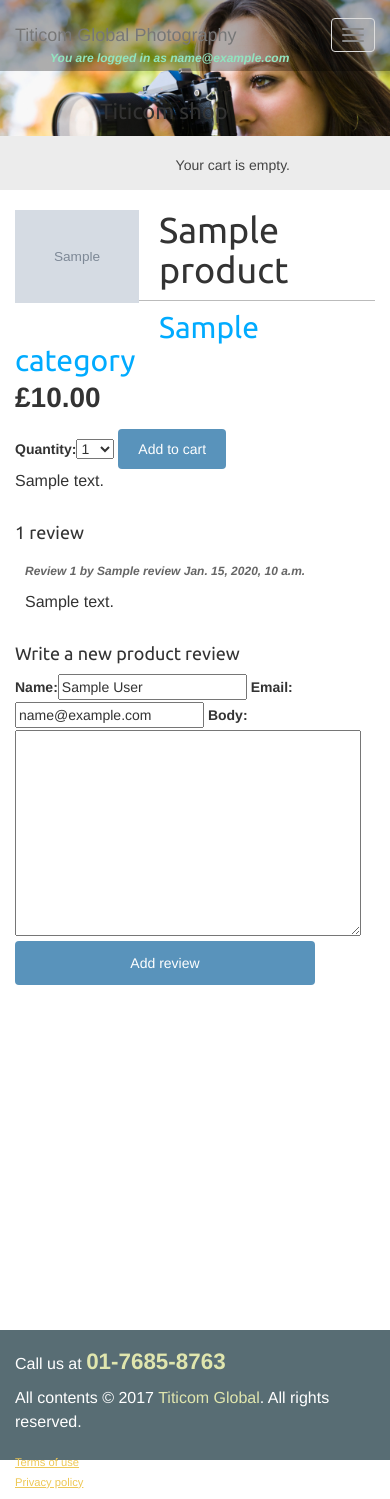
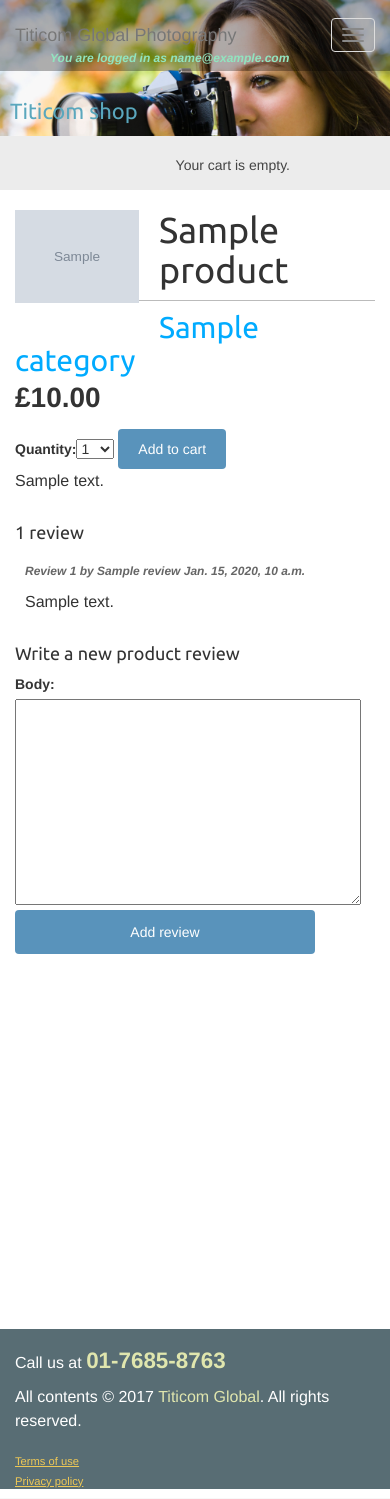
Before and after one commit to caananay/titicomglobal, a Django app: a page that uses templates/base.html in a window 390 px wide. Run offline with Django 3.2, Linux system fonts and the light colour scheme; a user stored in the database is signed in; tables that the repository leaves empty hold one stand-in row (values such as "Sample post"); grey boxes marked "Sample" are stand-in pictures; parts of the project's set-up code (start-up, migrations or seed data) failed here and were passed over; some libraries are stand-ins or nearby versions.

Commit message:
cleaned up code indentation

```diff
--- a/accounts/views.py
+++ b/accounts/views.py
@@ -18,6 +18,7 @@ def register(request):
                                      password=request.POST.get('password1'))
 
             if user:
+                auth.login(request,user)
                 messages.success(request, "You have successfully registered")
                 return redirect(reverse('index'))
 
--- a/blog/forms.py
+++ b/blog/forms.py
@@ -1,7 +1,7 @@
 from django import forms
 
 class EmailPostForm(forms.Form):
-    name = forms.CharField(max_length=25)
-    email = forms.EmailField()
+    name = forms.CharField(label='From', max_length=25, disabled=True)
+    email = forms.EmailField(widget=forms.HiddenInput())
     to = forms.EmailField()
     comments = forms.CharField(required=False, widget=forms.Textarea)
--- a/blog/templates/blog/post/detail.html
+++ b/blog/templates/blog/post/detail.html
@@ -23,7 +23,7 @@
 		{% disqus_show_comments %}
     </div>
     <div id="sidebar1">
-         <h5>Total Number of posts: {% total_posts %}</h5>
+        <h5>Total Number of posts: {% total_posts %}</h5>
         <h3>Latest Posts:</h3>
         {% show_latest_posts 3 %}
     </div>
--- a/blog/templates/blog/post/list.html
+++ b/blog/templates/blog/post/list.html
@@ -32,7 +32,6 @@
 				    				<a href="{% url 'blog:post_list_by_tag' tag.slug %}">{{ tag.name }}</a>
 				    				{% if not forloop.last %}, {% endif %}
 				    			{% endfor %}
-
 				    		</p>
 				        	<p class="date">Published {{ post.publish }} by {{ post.author }}</p>
 				        	{{ post.body|truncatewords:30|linebreaks }}
--- a/blog/templates/blog/post/share.html
+++ b/blog/templates/blog/post/share.html
@@ -4,9 +4,8 @@
 
 {% block title %}Share a post{% endblock %}
 
-{% block blog_header %}
+{% block blog_header %}{% endblock %}
 
-            {% endblock %}
 {% block content %}
     <div id="blog"></div>
     <div class="container">
@@ -14,7 +13,6 @@
             <h3>E-mail successfully sent</h3>
             <p>"{{ post.title }}" was successfully sent by e-mail.</p>
         {% else %}
-
         <div class="row">
             <div class="col-sm-4"></div>
             <div class="col-sm-4">
--- a/estore/forms.py
+++ b/estore/forms.py
@@ -5,3 +5,4 @@ class ReviewForm(forms.ModelForm):
     class Meta:
         model = Review
         fields = ('name', 'email', 'body')
+        widgets ={'name':forms.HiddenInput(), 'email':forms.HiddenInput()}
--- a/estore/templates/shop/product/detail.html
+++ b/estore/templates/shop/product/detail.html
@@ -32,7 +32,7 @@
         </div>
     {% empty %}
 
-        <p>be the first to write a review.</p>
+        <p>Be the first to write a review.</p>
 
     {% endfor %}
 
--- a/home/templates/index.html
+++ b/home/templates/index.html
@@ -5,11 +5,6 @@
 
 {% block content %}
 
-	<!-- <div id="login-message">
-	    {% if user.is_authenticated %}
-	    <p>You are logged in as {{ user.email }} </p>
-	    {% endif %}
-	</div> -->
 	<div id="home-slider">
 	    <div class="carousel slide" data-ride="carousel" id="featured">
 			<div class="carousel-inner">
--- a/static/css/base.css
+++ b/static/css/base.css
@@ -10,13 +10,13 @@ body {
 }
 
 #body {
-   padding-bottom:130px;   /* Height of the footer */
+   padding-bottom:160px;   /* Height of the footer */
 }
 #footer {
    position:relative;
    bottom:-120px;
    width:100%;
-   height:130px;   /* Height of the footer */
+   height:160px;   /* Height of the footer */
 }
 
 body {
@@ -114,8 +114,6 @@ p.date {
 
 /**  Footer Navigation **/
 
-
-
 footer {
   background: #586D74;
   color: white;
@@ -191,4 +189,5 @@ and (max-width: 768px) {
   header .navbar-collapse.in {
     background-color: rgba(0,0,0, .5);
   }
+
 }
--- a/static/css/store.css
+++ b/static/css/store.css
@@ -283,3 +283,24 @@ ul.errorlist {
 .review {
     margin-top: 30px;
 }
+
+@media only screen
+and (max-width: 768px) {
+
+  #main {
+    margin-right: -120px;
+    width: 100%;
+  }
+
+  .product-list .item {
+    width: 50%;
+  }
+
+#header {
+    padding-left: 10px;
+}
+  #header .logo {
+    color: #5aa7bd;
+}
+
+}
--- a/templates/base.html
+++ b/templates/base.html
@@ -21,7 +21,7 @@
               <span class="icon-bar"></span>
               <span class="icon-bar"></span>
             </button>
-                <a class="navbar-brand" href="#featured">Titicom Global <span class="subhead">Photography</span></a>
+            <a class="navbar-brand" href="/">Titicom Global <span class="subhead">Photography</span></a>
 
             <div id="login-message">
               {% if user.is_authenticated %}
```
Also changed, not shown: accounts/forms.py (+7 -0 lines), estore/templates/shop/shopbase.html (+4 -4 lines), requirements.txt (+16 -3 lines), static/css/blog.css (+14 -11 lines), titicom/secret_keys.py (+2 -6 lines), titicom/settings.py (+7 -0 lines), 1 other file. Lines whose indentation alone changed are shown as unchanged.
